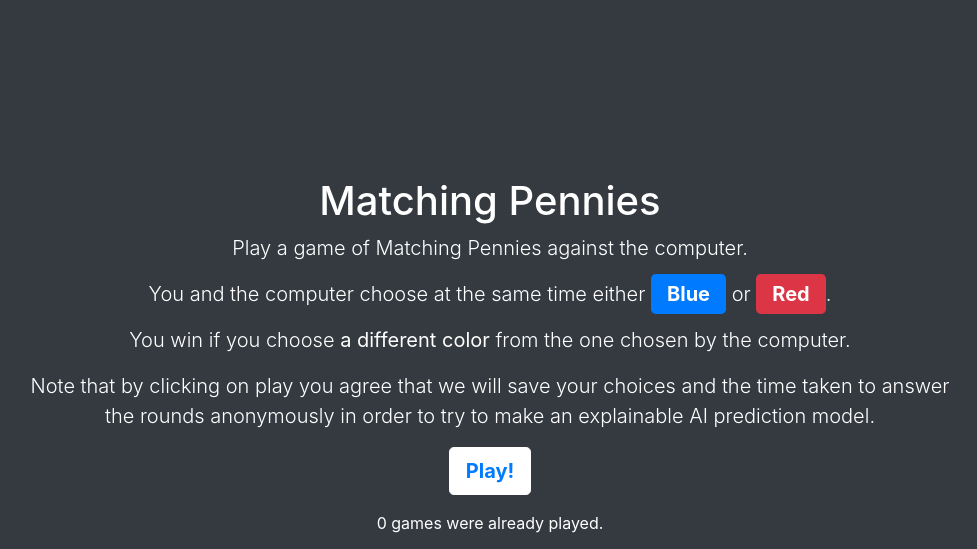
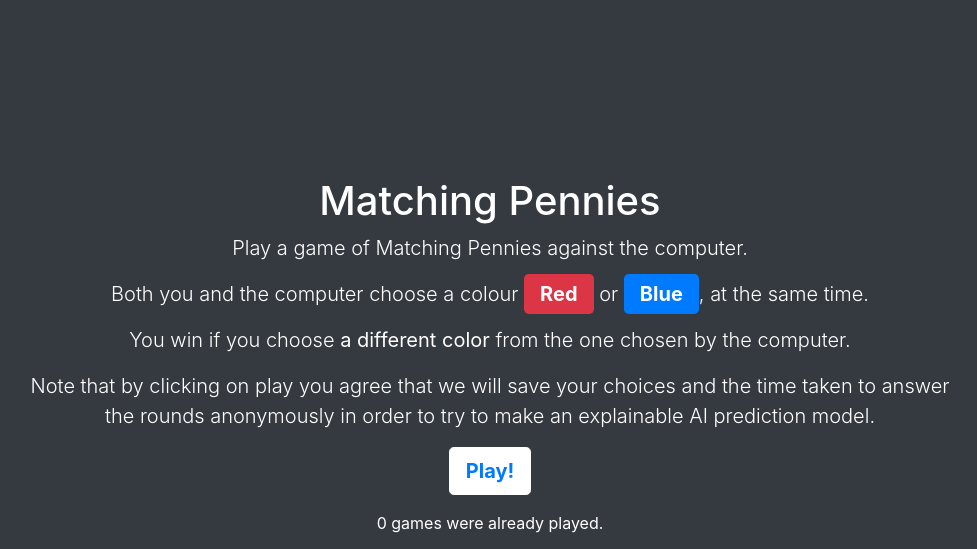
Before and after one commit to Theomat/matching-pennies, a Flask app: page / in a window 1280 px wide. Shown: the top 549 px of the page, without its empty margins (150-1127 px from the left). Run offline with Flask 2, Linux system fonts and the light colour scheme; some libraries are stand-ins or nearby versions.

Commit message:
Improved wording

```diff
--- a/server/templates/index.html
+++ b/server/templates/index.html
@@ -24,8 +24,8 @@
         <div class="jumbotron text-center text-white bg-dark justify-content-center align-items-center mw-1000">
             <h1>Matching Pennies</h1>
             <p class="lead">Play a game of Matching Pennies against the computer.</p>
-            <p class="lead">You and the computer choose at the same time either <a class="btn-primary btn-lg fw-bold">Blue</a> or <a
-                    class="btn-danger btn-lg fw-bold">Red</a>.</p>
+            <p class="lead">Both you and the computer choose a colour <a class="btn-danger btn-lg fw-bold">Red</a> or <a
+                    class="btn-primary btn-lg fw-bold">Blue</a>, at the same time.</p>
             <p class="lead">You win if you choose <b>a different color</b> from the one chosen by the computer.</p>
             <p class="lead">Note that by clicking on play you agree that we will save your choices and the time taken to answer
                 the rounds anonymously in order to try to make an explainable AI prediction model.</p>
```
